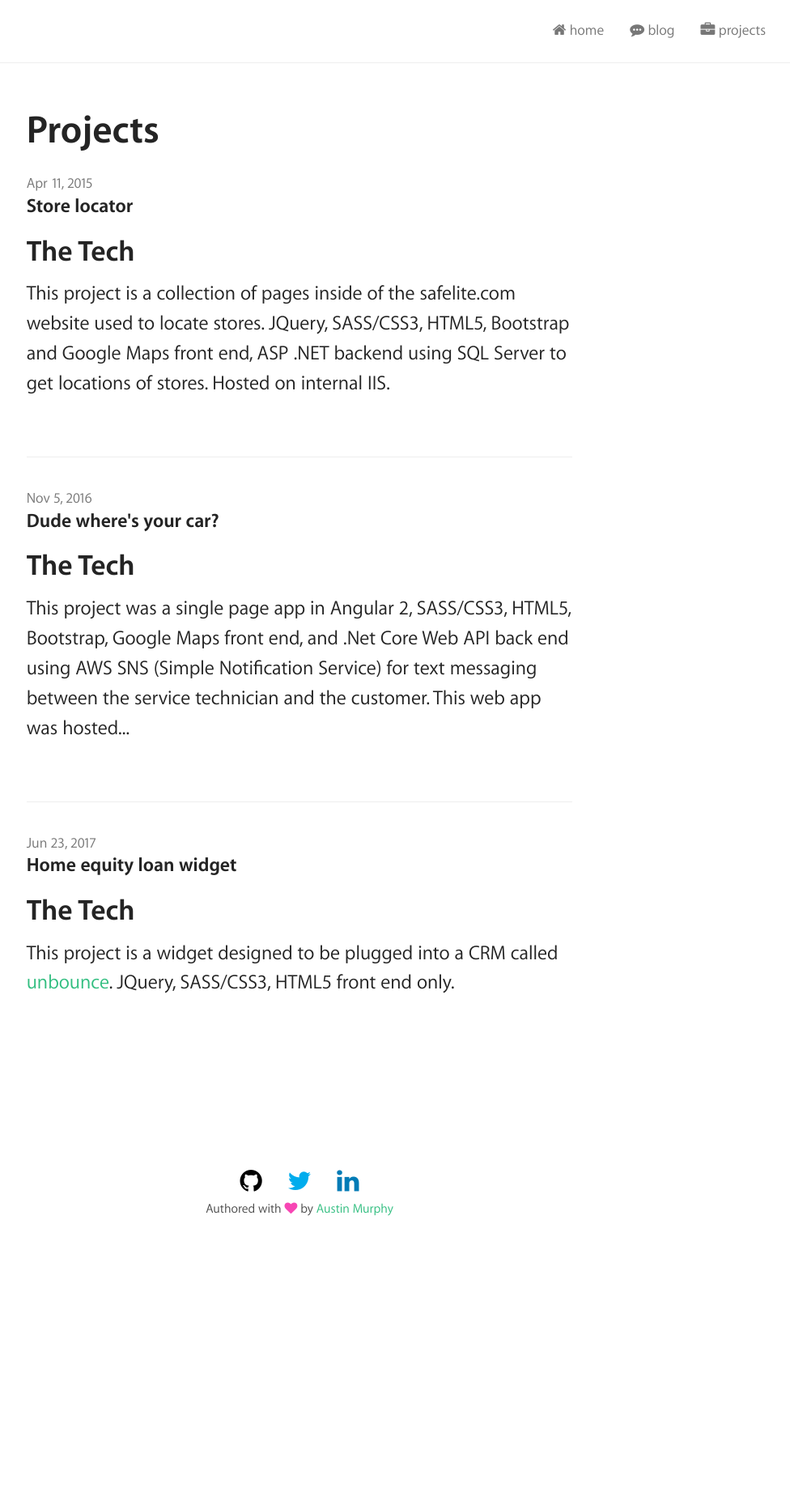
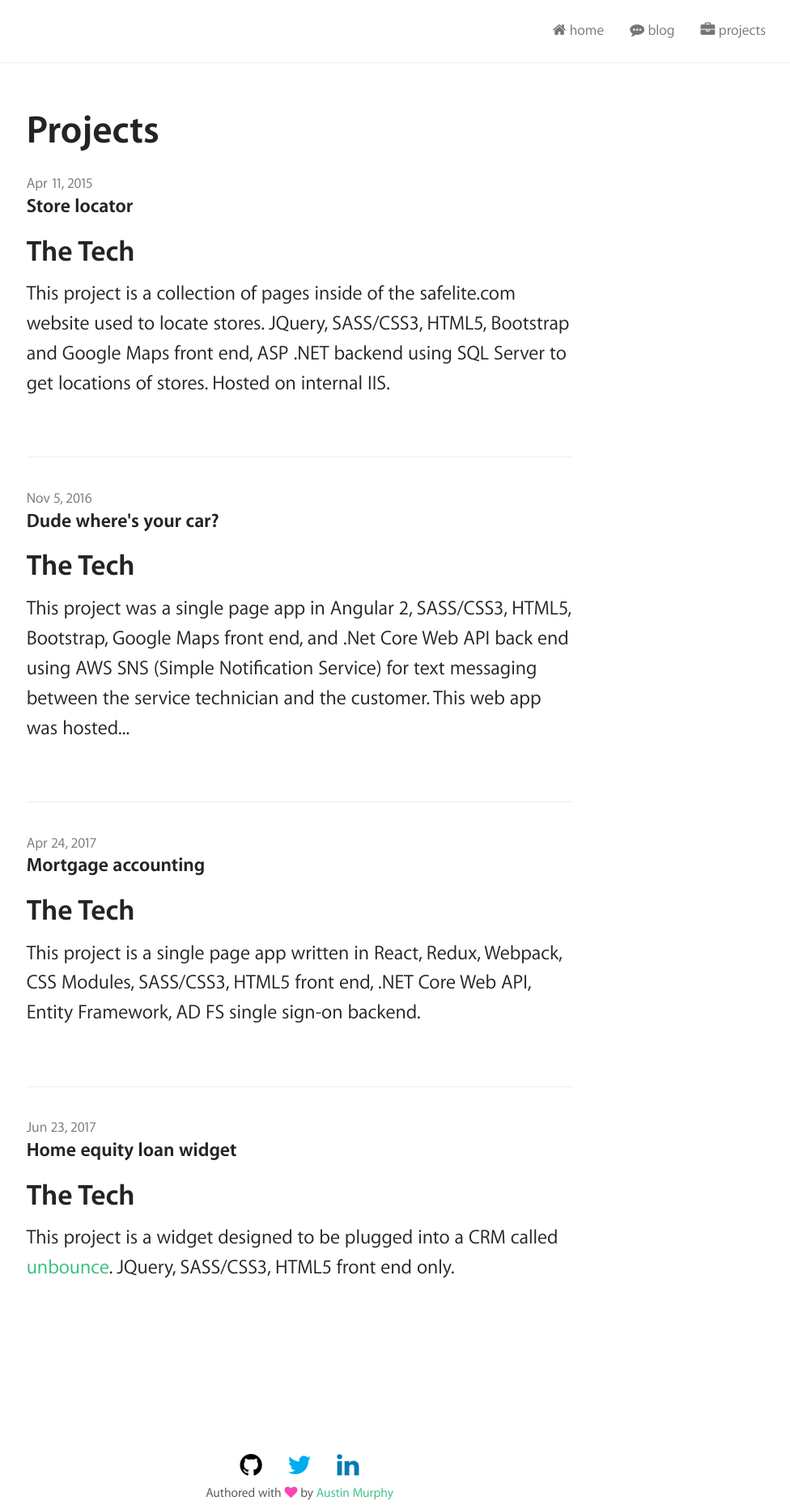
Before and after one commit to ausmurp/ausmurp.github.io, a Jekyll site: the page built from pages/projects.html, in a window 1280 px wide. Shown: the whole page at 81% size, without its empty margins (270-1246 px from the left). Built offline with Jekyll 4.4.1, drawn with Linux system fonts in a browser that asks for light colours; nearby versions of some CDN libraries; a style sheet for code colours, icons or effects is not loaded.

Commit message:
no message

```diff
--- /dev/null
+++ b/_projects/2017-04-24-mortgage-accounting.md
@@ -0,0 +1,33 @@
+---
+layout:     post
+title:      "Mortgage accounting"
+date:       2017-04-24
+categories: projects
+permalink:  /projects/mortgage-accounting
+published:  true
+---
+## The Tech
+This project is a single page app written in React, Redux, Webpack, CSS Modules, SASS/CSS3, HTML5 front end, .NET Core Web API, Entity Framework, AD FS single sign-on backend.
+
+## The Goal
+To show internal accounting metrics/reports and add/review transactions, organization of company, etc. This is a SAAS product - Homeside's intent is to sell to other mortgage banks.
+
+### Desktop view
+![Image](/assets/images/posts/mortgage-accounting-1.png)
+![Image](/assets/images/posts/mortgage-accounting-2.png)
+![Image](/assets/images/posts/mortgage-accounting-3.png)
+![Image](/assets/images/posts/mortgage-accounting-4.png)
+![Image](/assets/images/posts/mortgage-accounting-5.png)
+![Image](/assets/images/posts/mortgage-accounting-6.png)
+![Image](/assets/images/posts/mortgage-accounting-7.png)
+![Image](/assets/images/posts/mortgage-accounting-8.png)
+
+### Mobile view
+![Image](/assets/images/posts/mortgage-accounting-9.png)
+![Image](/assets/images/posts/mortgage-accounting-10.png)
+![Image](/assets/images/posts/mortgage-accounting-11.png)
+![Image](/assets/images/posts/mortgage-accounting-12.png)
+![Image](/assets/images/posts/mortgage-accounting-13.png)
+![Image](/assets/images/posts/mortgage-accounting-14.png)
+![Image](/assets/images/posts/mortgage-accounting-15.png)
+![Image](/assets/images/posts/mortgage-accounting-16.png)
```
Also changed, not shown: _projects/2015-04-11-store-locator.md (+1 -1 lines), _projects/2017-05-22-borrower-portal.md (added, +21 -0 lines), _projects/2017-06-23-home-equity-loan-widget.md (+1 -1 lines), assets/images/posts/mortgage-accounting-1.png (added), assets/images/posts/mortgage-accounting-10.png (added), assets/images/posts/mortgage-accounting-11.png (added), assets/images/posts/mortgage-accounting-12.png (added), assets/images/posts/mortgage-accounting-13.png (added), assets/images/posts/mortgage-accounting-14.png (added), assets/images/posts/mortgage-accounting-15.png (added), assets/images/posts/mortgage-accounting-16.png (added), assets/images/posts/mortgage-accounting-2.png (added), assets/images/posts/mortgage-accounting-3.png (added), assets/images/posts/mortgage-accounting-4.png (added), 5 more files.
